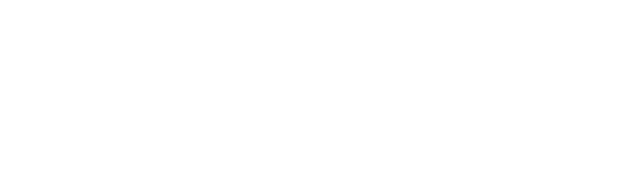
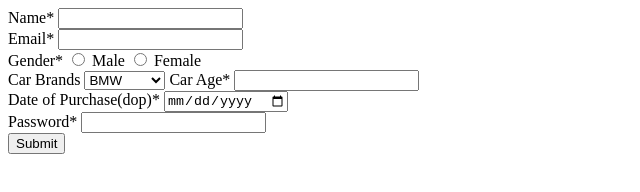
Before and after one commit to acciojob/car-insurance-form-MohitSinghMehra01, a website: page main.html in a window 1280 px wide. Shown: the whole page, without its empty margins (0-640 px from the left). Drawn offline with Linux system fonts and the light colour scheme.

Commit message:
created a submission

```diff
--- a/main.html
+++ b/main.html
@@ -8,6 +8,48 @@
 
 <body>
 	<!-- the entire body must be written by student -->
+
+	<form action="mailto:sidhikanakiya@gmail.com" method="post">
+		<label for="name">Name*</label>
+		<input type="text" id="name" required>
+		<br>
+
+		<label for="email">Email*</label>
+		 <input type="email" id="email" required>
+		<br>
+
+		<label for="gender">Gender*</label>
+		<input type="radio" id="gender" name="gender" required> Male
+		<input type="radio" id="gender" name="gender" required> Female
+		<br>
+
+		<label for="car">Car Brands</label>
+
+			<select id="car" required>
+				<option name="car">BMW</option>
+				<option name="car">Audi</option>
+				<option name="car">Mercedez</option>
+			</select>
+
+
+
+		<label for="age">Car Age*</label>
+		<input type="text" id="age" required>
+		<br>
+		<label for="dop">Date of Purchase(dop)*</label>
+		<input type="date" id="dop" required>
+		<br>
+		<label for="password">Password*</label>
+		<input type="password" id="password" required>
+	<br>
+
+		<button type="submit"> Submit</button>
+
+
+
+
+
+	</form>
     <script type="text/javascript" src="./script.js">
 </script>
 
```
